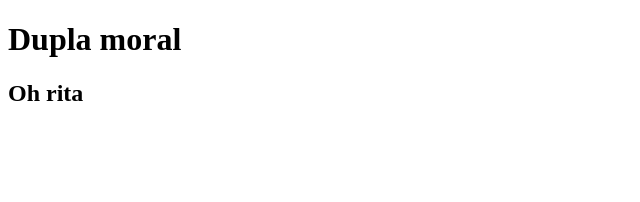
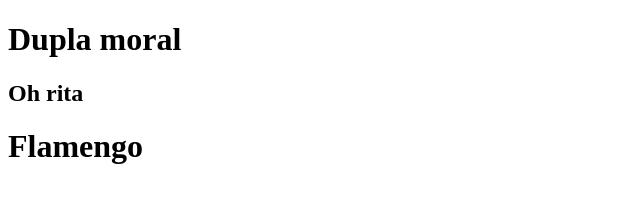
Before and after one commit to Gerencia-de-configuracao-e-mudancas/exercicio-colaboracao-come-e-dorme, a plain HTML site: page index.html in a window 1280 px wide. Shown: the whole page, without its empty margins (0-640 px from the left). Drawn offline with Linux system fonts and the light colour scheme.

Commit message:
flamengo

```diff
--- a/index.html
+++ b/index.html
@@ -9,5 +9,6 @@
 <body>
     <h1>Dupla moral</h1>
     <h2>Oh rita</h2>
+    <h1>Flamengo</h1>
 </body>
 </html>
```
